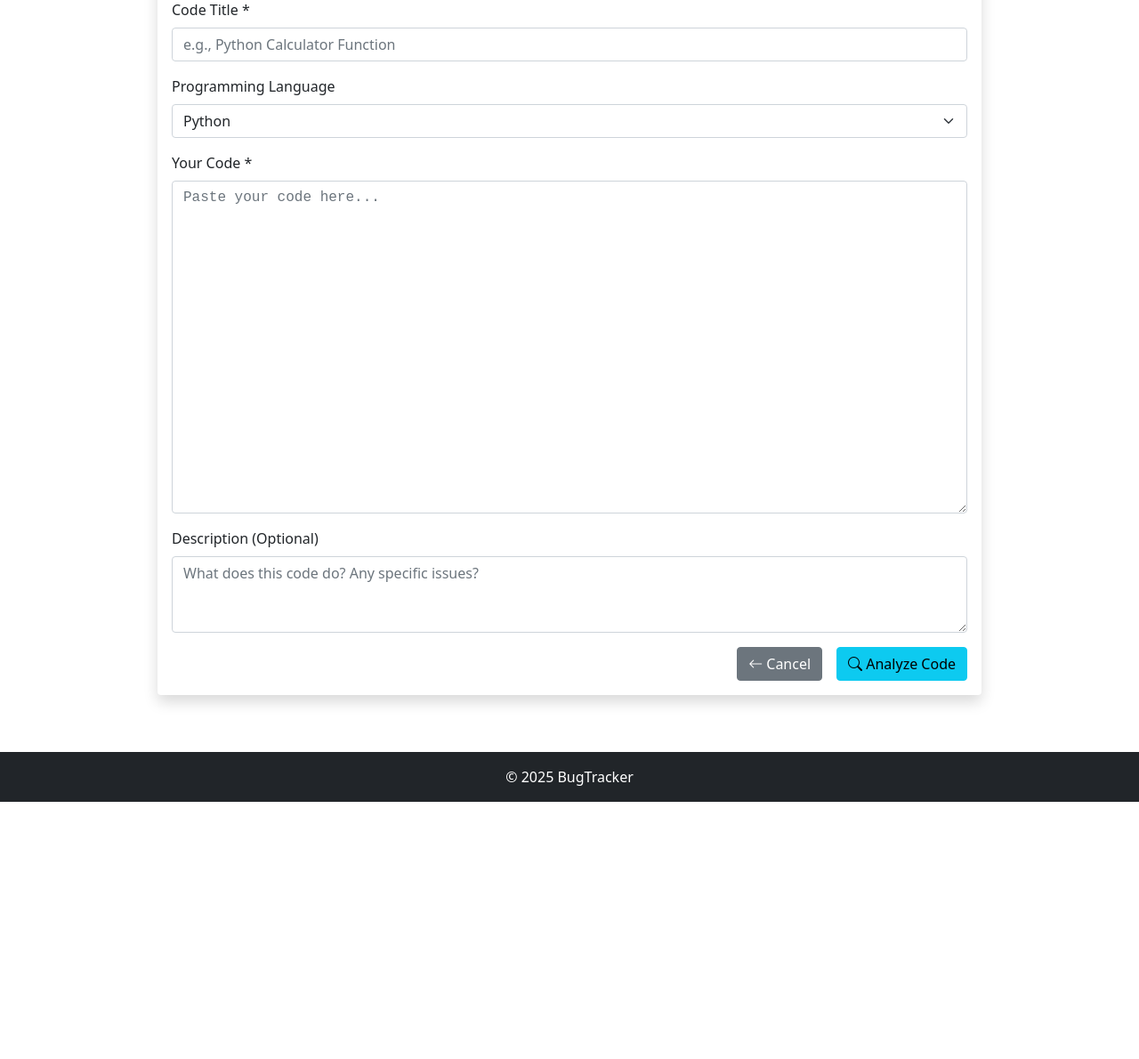
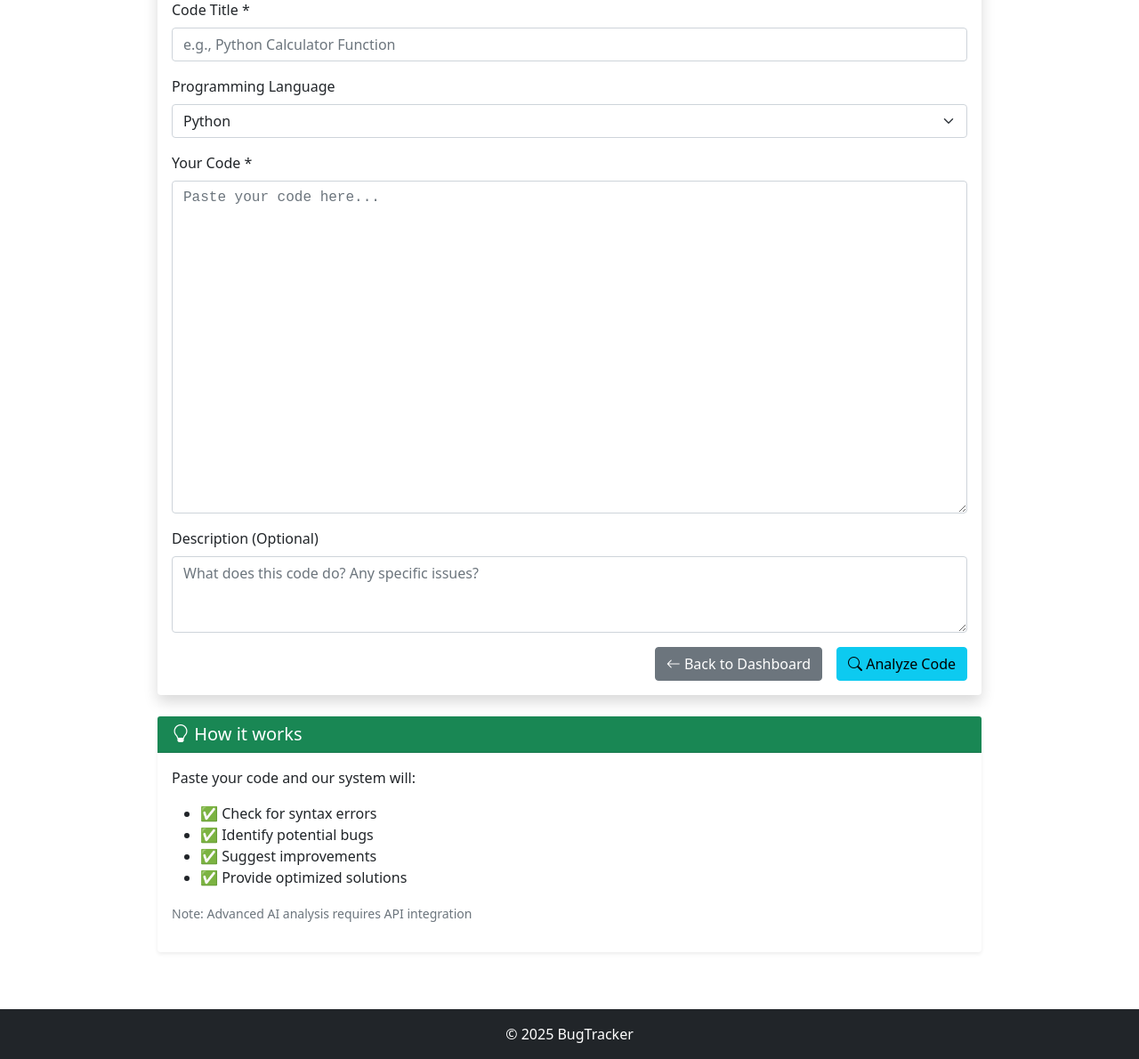
Before and after one commit to Ngosoman/BugTracker, a Django app: template bugtracker/templates/issues/code_paste.html in a window 1280 px wide. Shown: the part 154-1344 px from the top of the page at 89% size. Before the commit the page ends 1055 px from the top, so only its background shows below. Run offline with Django 5.2, Linux system fonts and the light colour scheme; the template is opened without the code that fills it, so the values that code supplies are empty.

Commit message:
Updated code paste

```diff
--- a/bugtracker/templates/issues/code_paste.html
+++ b/bugtracker/templates/issues/code_paste.html
@@ -44,8 +44,8 @@
                     </div>
 
                     <div class="d-grid gap-2 d-md-flex justify-content-md-end">
-                        <a href="{% url 'issue_list' %}" class="btn btn-secondary me-md-2">
-                            <i class="bi bi-arrow-left"></i> Cancel
+                        <a href="{% url 'dashboard' %}" class="btn btn-secondary me-md-2">
+                            <i class="bi bi-arrow-left"></i> Back to Dashboard
                         </a>
                         <button type="submit" class="btn btn-info">
                             <i class="bi bi-search"></i> Analyze Code
@@ -54,6 +54,23 @@
                 </form>
             </div>
         </div>
+
+        <!-- Example of what analysis could show -->
+        <div class="card mt-4">
+            <div class="card-header bg-success text-white">
+                <h5 class="mb-0"><i class="bi bi-lightbulb"></i> How it works</h5>
+            </div>
+            <div class="card-body">
+                <p>Paste your code and our system will:</p>
+                <ul>
+                    <li>✅ Check for syntax errors</li>
+                    <li>✅ Identify potential bugs</li>
+                    <li>✅ Suggest improvements</li>
+                    <li>✅ Provide optimized solutions</li>
+                </ul>
+                <p class="text-muted"><small>Note: Advanced AI analysis requires API integration</small></p>
+            </div>
+        </div>
     </div>
 </div>
 {% endblock %}
```
